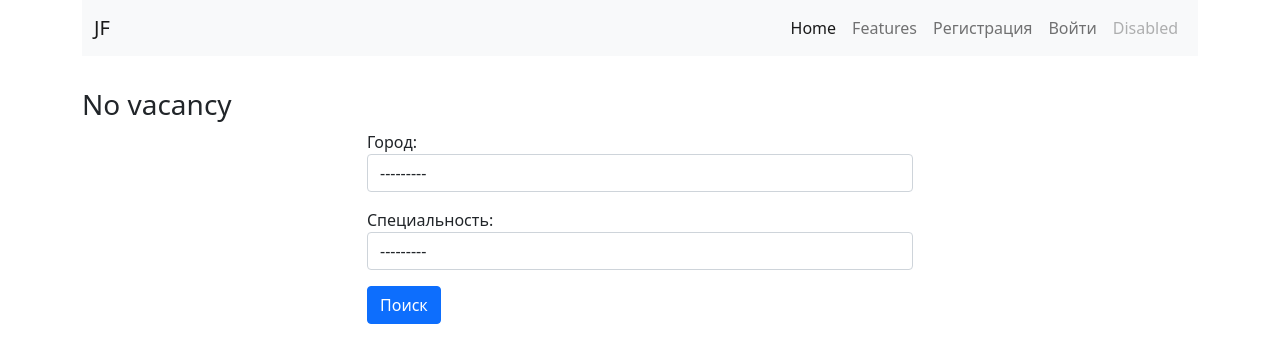
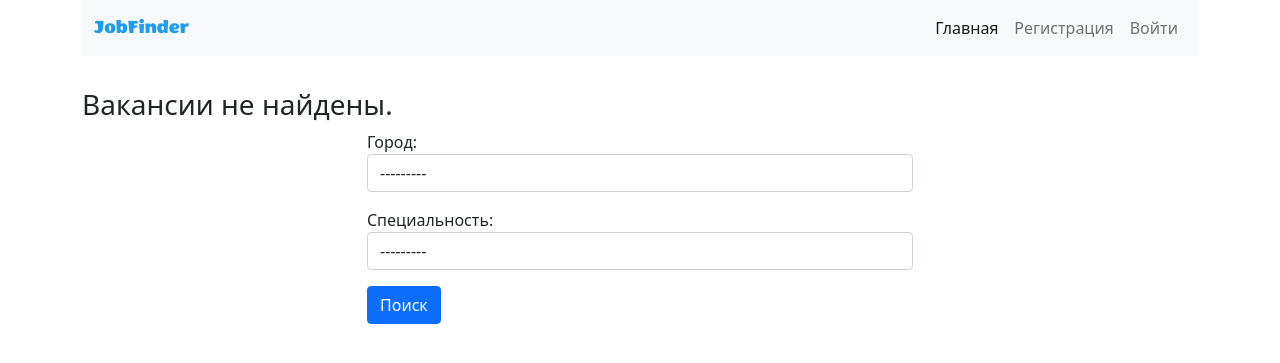
Before and after one commit to JackCX777/job_scrap, a Django app: page /vacancy/ in a window 1280 px wide. Shown: the top 363 px of the page. Run offline with Django 3.2, Linux system fonts and the light colour scheme; data comes from the database, SQL or seed files in the repository.

Commit message:
Favicon now works. Logo font added. Navbar edited. Vacancy.html edited.

```diff
--- a/scrap/templates/scrap/vacancy.html
+++ b/scrap/templates/scrap/vacancy.html
@@ -4,6 +4,9 @@
 
 {% block content %}
 
+
+{% if object_list %}
+<h3 class="mx-auto">Результаты запроса:</h3>
 {% for obj in object_list %}
     <div class="card my-3">
       <h5 class="card-header"><a href="{{ obj.url }}">{{ obj.title }}</a></h5>
@@ -14,13 +17,7 @@
         <p>{{ obj.city.name }} | {{ obj.programming_language.name }} | <small>{{ obj.timestamp|date:"d-M-Y" }}</small></p>
       </div>
     </div>
-    {% empty %}
-        <div>
-            <h3 class="mx-auto">No vacancy</h3>
-        </div>
 {% endfor %}
-
-{% if object_list %}
 <div class="row">
     <div class="col">
         <nav aria-label="Page navigation example">
@@ -67,6 +64,10 @@
 
     </div>
 </div>
+{% else %}
+    <div>
+        <h3 class="mx-auto">Вакансии не найдены.</h3>
+    </div>
 {% endif %}
 
 <div class="row">
--- /dev/null
+++ b/static/css/main.css
@@ -0,0 +1,9 @@
+@font-face {
+    font-family: WendyOne;
+    src: url(../fonts/WendyOne-Regular.ttf);
+}
+
+#brand {
+    font-family: WendyOne;
+    color: #209CEE;
+}
--- a/templates/base.html
+++ b/templates/base.html
@@ -7,7 +7,8 @@
     <meta charset="utf-8">
     <meta name="viewport" content="width=device-width, initial-scale=1">
 
-    <link rel="icon" href="{% static favicon.ico %}">
+    <link rel="icon" href="{% static 'favicon.ico' %}">
+    <link rel="stylesheet" href="{% static 'css/main.css' %}">
 
     <!-- Bootstrap CSS -->
     <link href="https://cdn.jsdelivr.net/npm/bootstrap@5.0.0-beta1/dist/css/bootstrap.min.css" rel="stylesheet" integrity="sha384-giJF6kkoqNQ00vy+HMDP7azOuL0xtbfIcaT9wjKHr8RbDVddVHyTfAAsrekwKmP1" crossorigin="anonymous">
@@ -19,17 +20,14 @@
   <div class="container">
     <nav class="navbar navbar-expand-lg navbar-light bg-light">
       <div class="container-fluid">
-        <a class="navbar-brand" href="{% url 'home' %}">JF</a>
+        <a class="navbar-brand" href="{% url 'home' %}" id="brand">JobFinder</a>
         <button class="navbar-toggler" type="button" data-bs-toggle="collapse" data-bs-target="#navbarNav" aria-controls="navbarNav" aria-expanded="false" aria-label="Toggle navigation">
           <span class="navbar-toggler-icon"></span>
         </button>
         <div class="collapse navbar-collapse justify-content-end" id="navbarNav">
           <ul class="navbar-nav">
             <li class="nav-item">
-              <a class="nav-link active" aria-current="page" href="#">Home</a>
-            </li>
-            <li class="nav-item">
-              <a class="nav-link" href="#">Features</a>
+              <a class="nav-link active" aria-current="page" href="{% url 'home' %}">Главная</a>
             </li>
 <!--            accounts - пространство имен из job_scrap/urls.py (include), logout, login - имена из accounts/urls.py-->
             {% if user.is_authenticated %}
@@ -47,9 +45,6 @@
                   <a class="nav-link" href="{% url 'accounts:login' %}">Войти</a>
                 </li>
             {% endif %}
-            <li class="nav-item">
-              <a class="nav-link disabled" href="#" tabindex="-1" aria-disabled="true">Disabled</a>
-            </li>
           </ul>
         </div>
       </div>
```
Also changed, not shown: static/fonts/WendyOne-Regular.ttf (added). Lines whose indentation alone changed are shown as unchanged.
